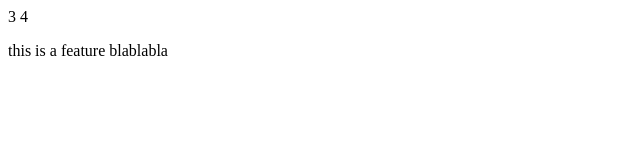
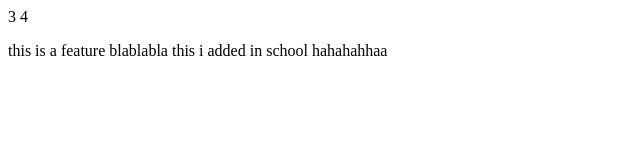
Before and after one commit to mdonnamadeline/uwuHahaHub, a plain HTML site: page index.html in a window 1280 px wide. Shown: the whole page, without its empty margins (0-640 px from the left). Drawn offline with Linux system fonts and the light colour scheme.

Commit message:
Update index.html

```diff
--- a/index.html
+++ b/index.html
@@ -10,7 +10,7 @@
             3 4
         </p>
         <p>
-            this is a feature blablabla
+            this is a feature blablabla this i added in school hahahahhaa
         </p>
 
 
```
